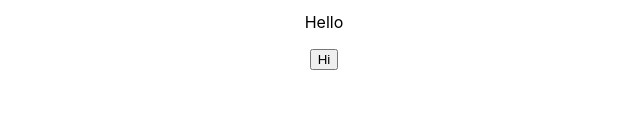
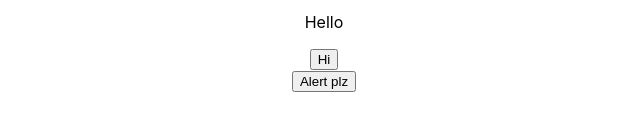
Before and after one commit to Sukarnascience/Full-Stack_JS-React, a React (Create React App) app in the folder demo/: page / in a window 1280 px wide. Shown: the part 578-708 px from the top of the page, without its empty margins (316-956 px from the left). Built offline with nearby package versions, Linux system fonts and the light colour scheme.

Commit message:
learn child and parent

```diff
--- a/demo/src/components/childern.js
+++ b/demo/src/components/childern.js
@@ -0,0 +1,12 @@
+import React from 'react'
+
+function Childern(props){
+    return(
+        <div>
+            {/*<button onClick={props.popupalert}>Alert plz</button>*/}
+            <button onClick={()=>props.popupalert('sukarna')}>Alert plz</button>
+        </div>
+    )
+}
+
+export default Childern;
--- a/demo/src/components/parents.js
+++ b/demo/src/components/parents.js
@@ -1,9 +1,29 @@
 import React,{Component} from 'react';
+import Childern from './childern';
 
 class Parents extends Component{
+    constructor(props){
+        super()
+        this.state = {
+            defmsg:"Dear,"
+        }
+        this.callpopupalert = this.callpopupalert.bind(this)
+    }
+    callpopupalert(msg){
+        alert(`Hello ${this.state.defmsg} ${msg}`)
+    }
+    /*
+    callpopupalert(){
+        alert(`Hello ${this.state.defmsg}`)
+    }
+    */
     render(){
         return(
-            <div/>
+            <div>
+                {/*<button onClick={()=>this.callpopupalert('sj')}/>*/}
+                {/*<button onClick={this.callpopupalert}>test</button>*/}
+                <Childern popupalert = {this.callpopupalert}/>
+            </div>
         )
     }
 }
```
Also changed, not shown: 1 other file (tests, documents, lock files or other folders).
